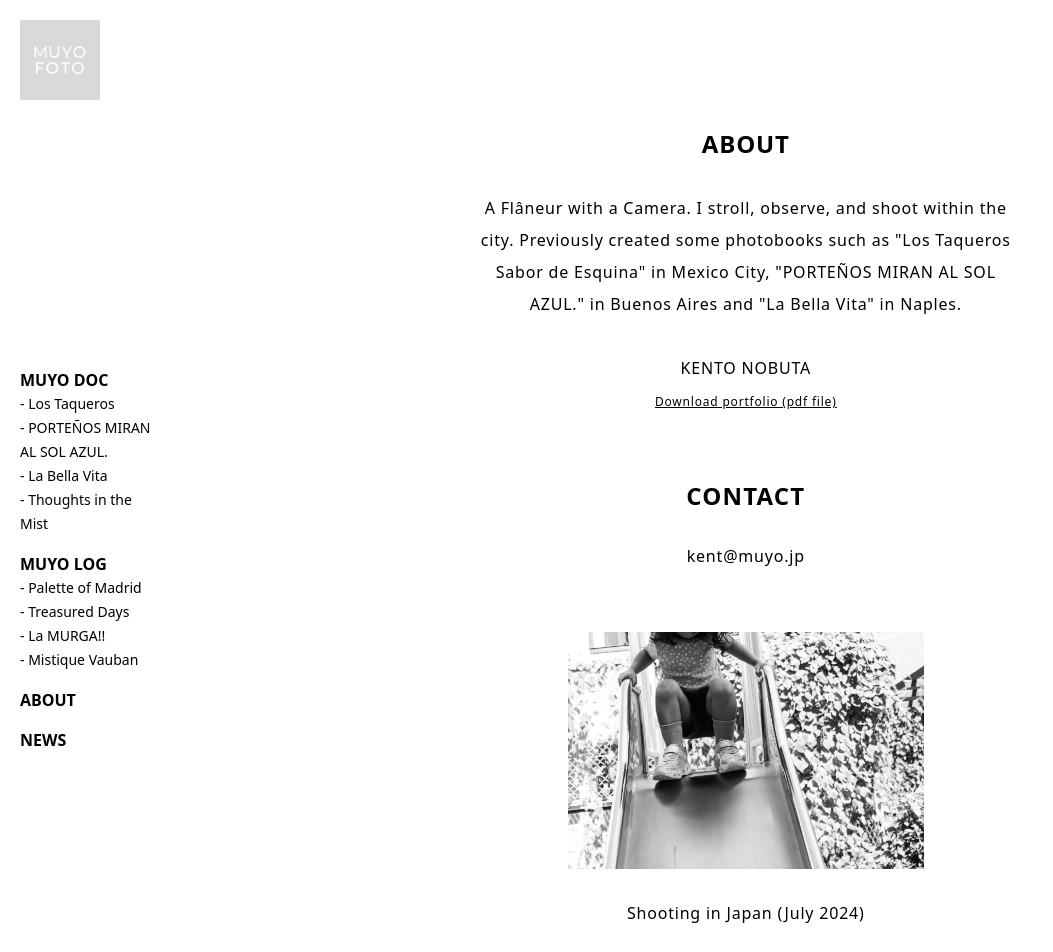
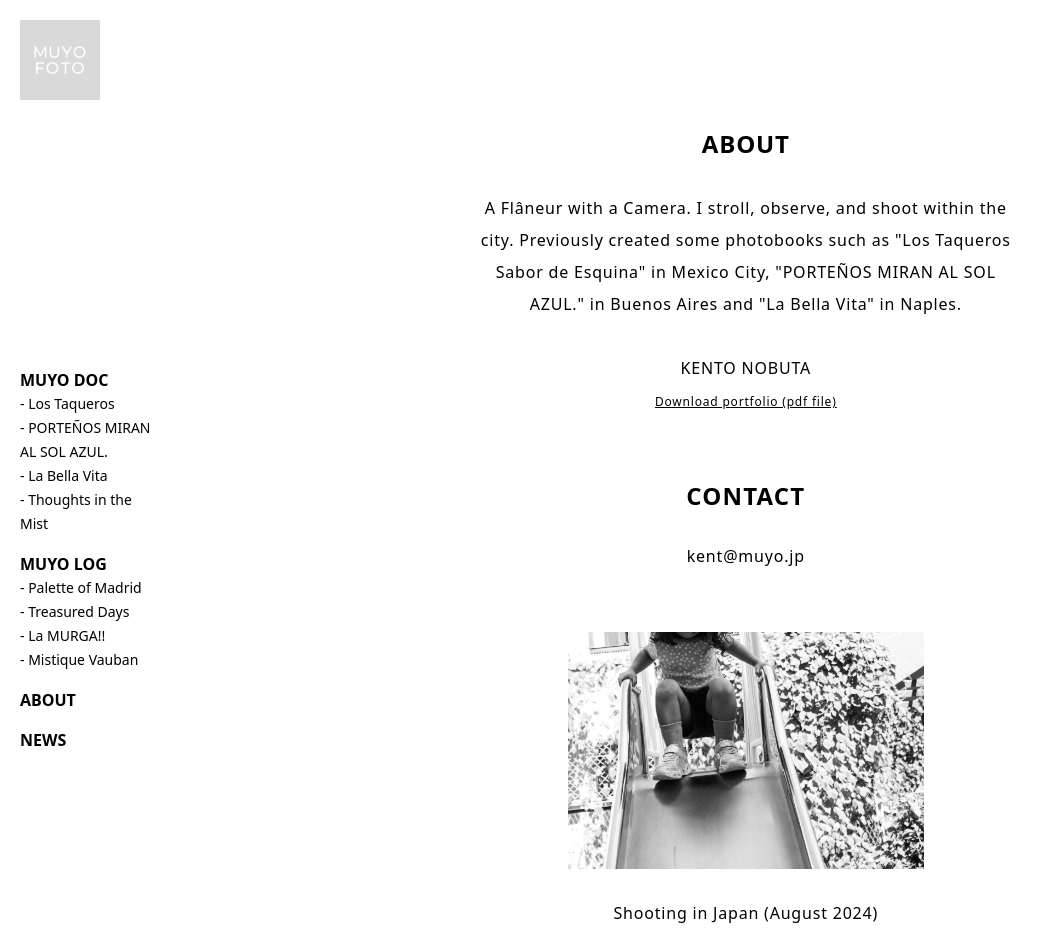
Before and after one commit to Kenchim/muyofoto, a Next.js app: page /about in a window 1280 px wide. Shown: the top 952 px of the page, without its empty margins (0-1053 px from the left). Built offline with nearby package versions, Linux system fonts and the light colour scheme.

Commit message:
change now photo

```diff
--- a/app/about/page.tsx
+++ b/app/about/page.tsx
@@ -21,7 +21,7 @@ export default function About() {
             <FotoCap
             url="../now.jpg"
             alt="Japan"
-            caption="Shooting in Japan (July 2024)"
+            caption="Shooting in Japan (August 2024)"
             />
             <p className="pb-20"></p>
     </div>
```
